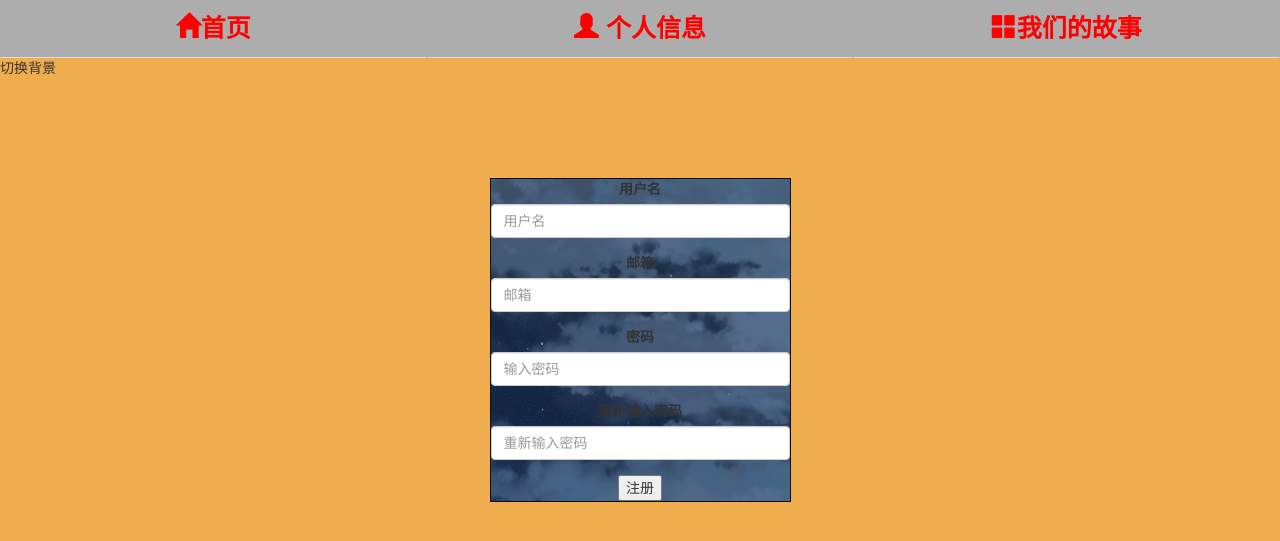
After one commit to xue947441187/h2_home, a Django app: template templates/h2_home/register.html in a window 1280 px wide. The commit adds this page. Shown: the top 541 px of the page. Run offline with Django 3.2, Linux system fonts and the light colour scheme; the template is opened without the code that fills it, so the values that code supplies are empty; some libraries are stand-ins or nearby versions.

Commit message:
增加了注册页面，在视图中增加了一个调用数据库的类函数并且在登陆中增加了登陆认证未完成版

```diff
--- a/h2_home/urls.py
+++ b/h2_home/urls.py
@@ -6,5 +6,6 @@ urlpatterns = [
     path("login", views.login),
     path("home",views.home,name="home"),
     path("landing",views.landing,name="landing"),
-    path("register",views.register,name="register")
+    path("register",views.register,name="register"),
+    path("db",views.SqlDB.as_view(),name="db")
 ]
--- a/templates/bash.html
+++ b/templates/bash.html
@@ -34,9 +34,9 @@
 <script>
     function back() {
         var num = Math.ceil(Math.random() * 20);
-        document.getElementsByClassName('back')[0].style.backgroundImage = 'url' + "(/static/images/background/back" + num + ".jpg)";
-        {#document.getElementById(body)[0].style.backgroundImage ="/static/images/background/back"+num+".jpg";#}
+        document.getElementById('body').style.background = 'url' + "(/static/images/background/back" + num + ".jpg)";
     }
+    setInterval(back,10000)
 </script>
 <style>
     .jc {
--- /dev/null
+++ b/templates/h2_home/register.html
@@ -0,0 +1,35 @@
+{% extends "bash.html" %}
+{% block heads %}
+    <style>
+        .form-xp {
+            background-image: url("/static/images/background/back9.jpg");
+            width: 301px;
+            height: auto;
+            margin: auto;
+            margin-top: 100px;
+            border: #0f0f0f 1px solid;
+            text-align: center;
+        }
+    </style>
+{% endblock %}
+{% block bodys %}
+    <form action="" class="form-xp">
+    <div class="form-group">
+        <label for="username">用户名</label>
+        <input type="text" class="form-control" id="username" placeholder="用户名">
+    </div>
+    <div class="form-group">
+        <label for="useremail">邮箱</label>
+        <input type="email" class="form-control" id="useremail" placeholder="邮箱">
+    </div>
+    <div class="form-group">
+        <label for="userpassword">密码</label>
+        <input type="password" class="form-control" id="userpassword" placeholder="输入密码">
+    </div>
+    <div class="form-group">
+        <label for="userrepassword">重新输入密码</label>
+        <input type="password" class="form-control" id="userrepassword" placeholder="重新输入密码">
+    </div>
+    <button>注册</button>
+    </form>
+{% endblock %}
```
Also changed, not shown: h2_home/views.py (+26 -6 lines), templates/h2_home/landing.html (+20 -8 lines).
